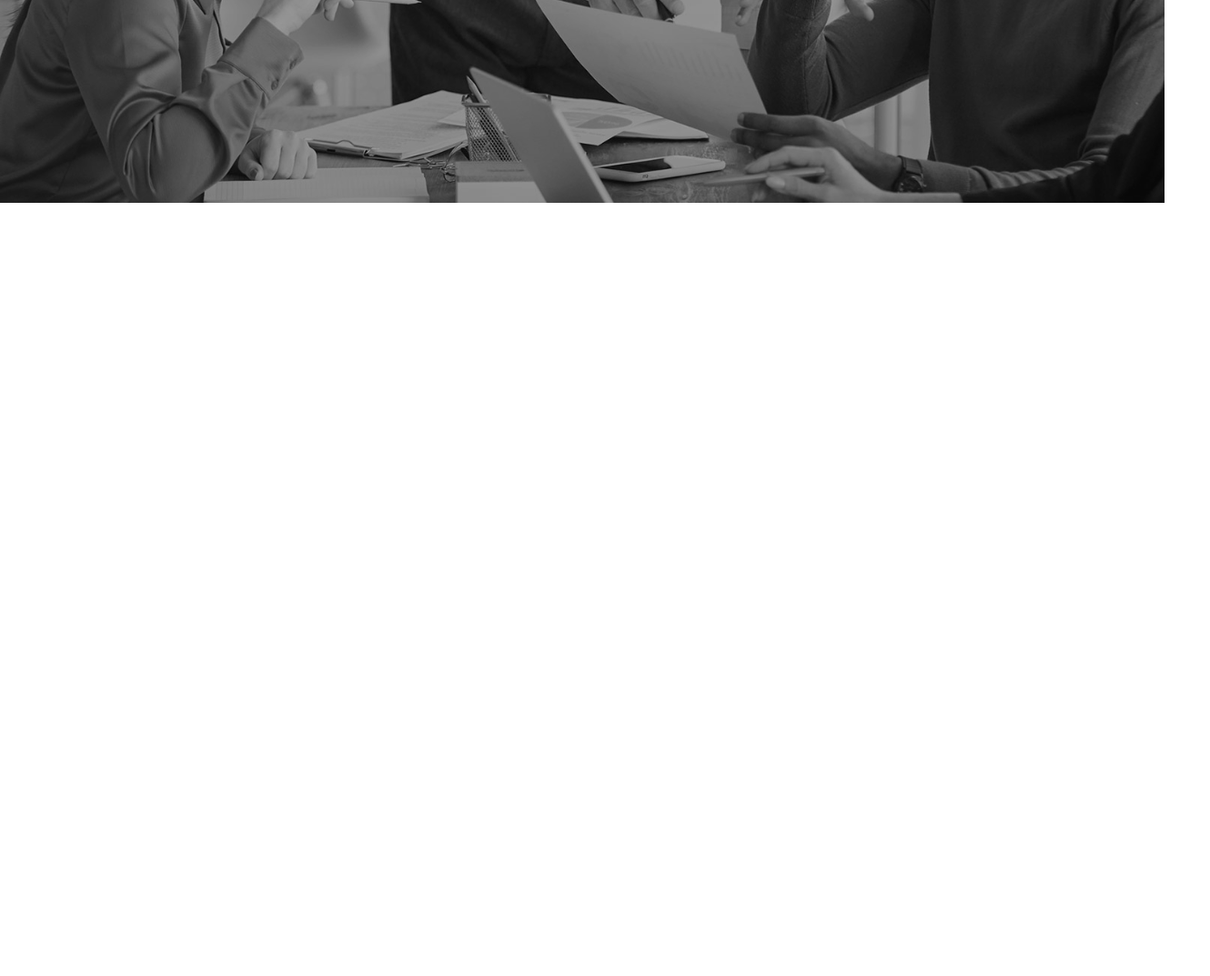
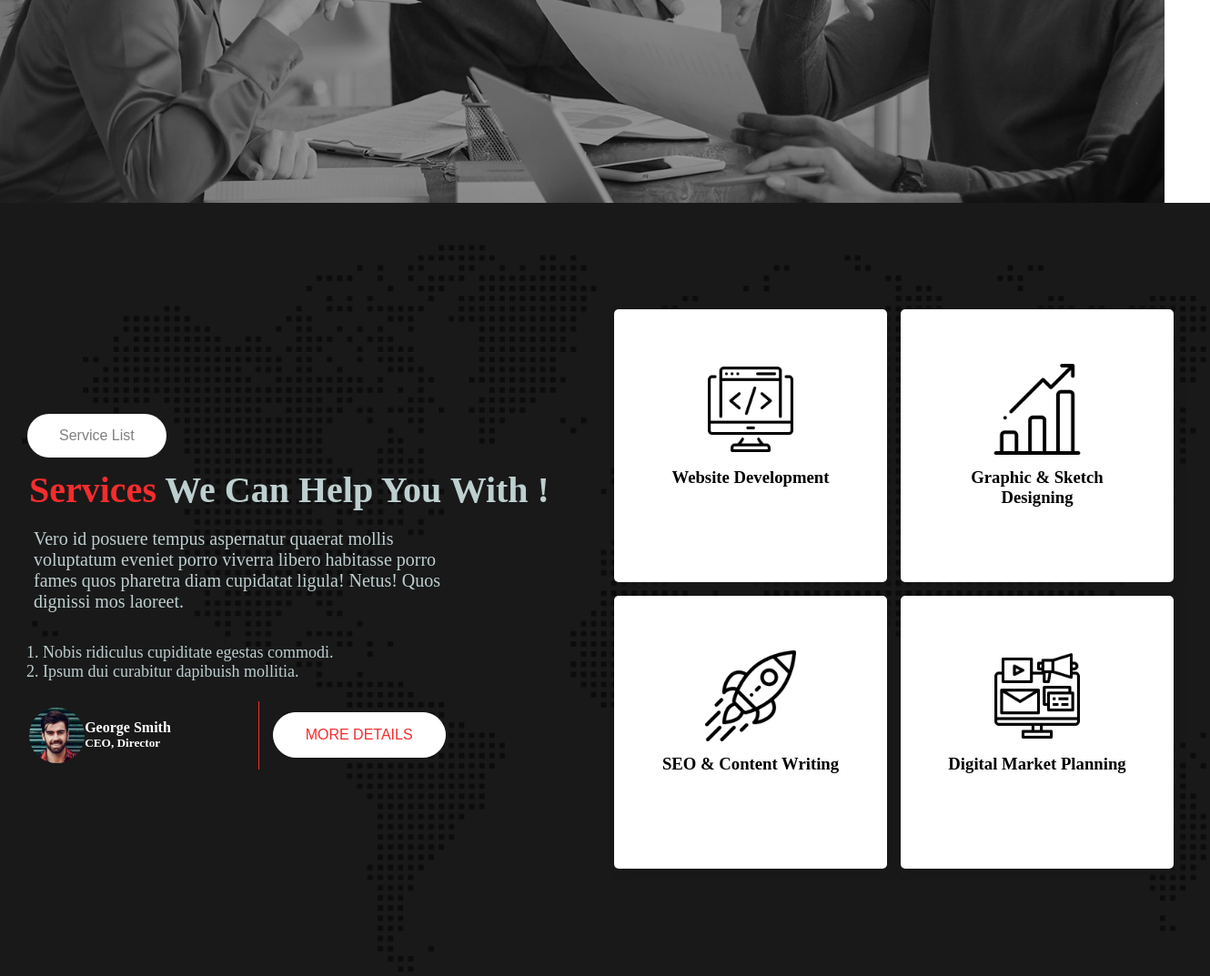
Before and after one commit to rabbani4443/digital-agency-website, a plain HTML site: page index.html in a window 1280 px wide. Shown: the part 660-1733 px from the top of the page at 91% size, 1330 px wide, since content can reach past the window. Before the commit the page ends 883 px from the top, so only its background shows below. Drawn offline with Linux system fonts and the light colour scheme.

Commit message:
Service section done

```diff
--- a/index.html
+++ b/index.html
@@ -42,7 +42,61 @@
         </div>
         <!-- End Banner section -->
     </header>
-    <main></main>
+    <main>
+        <!-- Start Service section  -->
+        <section class="service">
+            <div class="service-container">
+               <!-- Start Service Left Side, Description Service -->
+                <div class="service-lift-side-container">
+                    <button class="service-button">Service List</button>
+                        <h2 class="banner-title service-title"><span>Services</span> We Can Help You With !</h2>
+                            <p class="service-description">Vero id posuere tempus aspernatur quaerat mollis voluptatum eveniet porro viverra libero habitasse porro fames quos pharetra diam cupidatat ligula! Netus! Quos dignissi mos laoreet.</p>
+                        <ol class="service-facilities">
+                          <li>Nobis ridiculus cupiditate egestas commodi.</li>
+                         <li>Ipsum dui curabitur dapibuish mollitia.</li>
+                        </ol>
+                        <div class="service-author-container">
+                            <div class="service-author-profile">
+                                <img src="asset/image/author.jpg" alt="" class="service-author-img">
+                                <div class="service-author-name-title">
+                                    <h4 class="service-author-name">George Smith</h4>
+                                    <h5 class="service-author-title">CEO, Director</h5>
+                                </div>
+                            </div>
+                            <a href="#" target="_blank" rel="noopener noreferrer">
+                                <button class="primary-button service-button author-button">MORE DETAILS</button>
+                            </a>
+                        </div>
+                </div>
+               <!-- End Service Left Side, Description Service -->
+               <!-- Start Service Right Side, Box Service -->
+                <div class="service-right-side-container">
+                    <div class="all-service-box">
+                        <div class="service-box">
+                            <img src="asset/icons/coding.png" alt="" class="service-box-icon">
+                            <h3 class="service-box-title">Website Development</h3>
+                        </div>
+                        <div class="service-box">
+                            <img src="asset/icons/bar-chart.png" alt="" class="service-box-icon">
+                            <h3 class="service-box-title">Graphic & Sketch Designing</h3>
+                        </div>
+                    </div>
+                    <div class="all-service-box">
+                        <div class="service-box">
+                            <img src="asset/icons/startup.png" alt="" class="service-box-icon">
+                            <h3 class="service-box-title">SEO & Content Writing</h3>
+                        </div>
+                        <div class="service-box">
+                            <img src="asset/icons/digital-marketing.png" alt="" class="service-box-icon">
+                            <h3 class="service-box-title">Digital Market Planning</h3>
+                        </div>
+                    </div>
+                </div>
+               <!-- End Service Right Side, Box Service -->
+            </div>
+        </section>
+        <!-- End Service section  -->
+    </main>
     <footer></footer>
 </body>
 </html>
--- a/style/style.css
+++ b/style/style.css
@@ -14,6 +14,7 @@ a{
     margin: 5px;
     background-color: #F52C2C;
     border-radius: 5px;
+    cursor: pointer;
 }
 .primary-button:hover{
     border: 1px solid white;
@@ -90,3 +91,104 @@ nav{
 }
 
 /* End Banner style */
+/* Start Service style */
+.service-container{
+    width: 100%;
+    height: 100vh;
+    background-image:url("../asset/image/footer-bg.png"),linear-gradient(rgba(0,0,0,0.9),rgba(0,0,0,0.9));
+    background-blend-mode: overlay;
+    background-repeat: no-repeat;
+    background-size: cover;
+    display: flex;
+    align-items: center;
+    color: white;
+    padding: 25px;
+    gap: 25px;
+}
+/* Start Service Left Side, Description Service */
+.service-lift-side-container{
+    width: 48%;
+    /* padding-left:10px; */
+}
+.service-button{
+    padding: 15px 35px;
+    margin: 5px;
+    border-radius: 5px;
+    border-radius: 10px;
+    background-color: white;
+    color: gray;
+    border-radius: 25px;
+    font-size: 16px;
+    border: none;
+}
+.service-title{
+    font-size: 40px;
+    font-weight: bold;
+    padding: 7px;
+    color: rgb(190, 207, 208);
+}
+.service-description{
+    width: 75%;
+    font-size: 20px;
+    color: #becfd0;
+    font-weight: 400;
+    padding: 12px;
+}
+.service-facilities{
+    width: 75%;
+    font-size: 18px;
+    color: #becfd0;
+    font-weight: 400;
+    padding: 22px;
+}
+.service-author-container{
+    display: flex;
+    justify-content: start;
+    align-items: center;
+}
+.service-author-profile{
+    display: flex;
+    justify-content: start;
+    align-items: center;
+    padding:7px;
+    margin-right: 10px;
+    border-right: 1px solid rgb(245, 44, 44);
+}
+.service-author-img{
+    width: 25%;
+    border-radius: 100%;
+}
+.author-button{
+    border: 1px solid white;
+    color: rgb(245, 44, 44);
+}
+.author-button:hover{
+    color: white;
+    background-color:rgb(245, 44, 44);
+    border: 1px solid rgb(245, 44, 44);
+}
+ /* End Service Left Side, Description Service */
+ /* Start Service Right Side, Box Service */
+.service-box-icon{
+    width: 100px;
+    padding: 10px;
+}
+.service-box{
+    width: 200px;
+    height:200px;
+    background-color: white;
+    box-shadow: 4px 4px 8px rgb(26, 24, 24);
+    padding: 50px;
+    border-radius: 5px;
+    color: black;
+    text-align: center;
+}
+.all-service-box{
+    display: flex;
+    justify-content: center;
+    align-items: center;
+    margin: 15px;
+    gap:15px;
+}
+ /* End Service Right Side, Box Service */
+/* End Service style */
```
